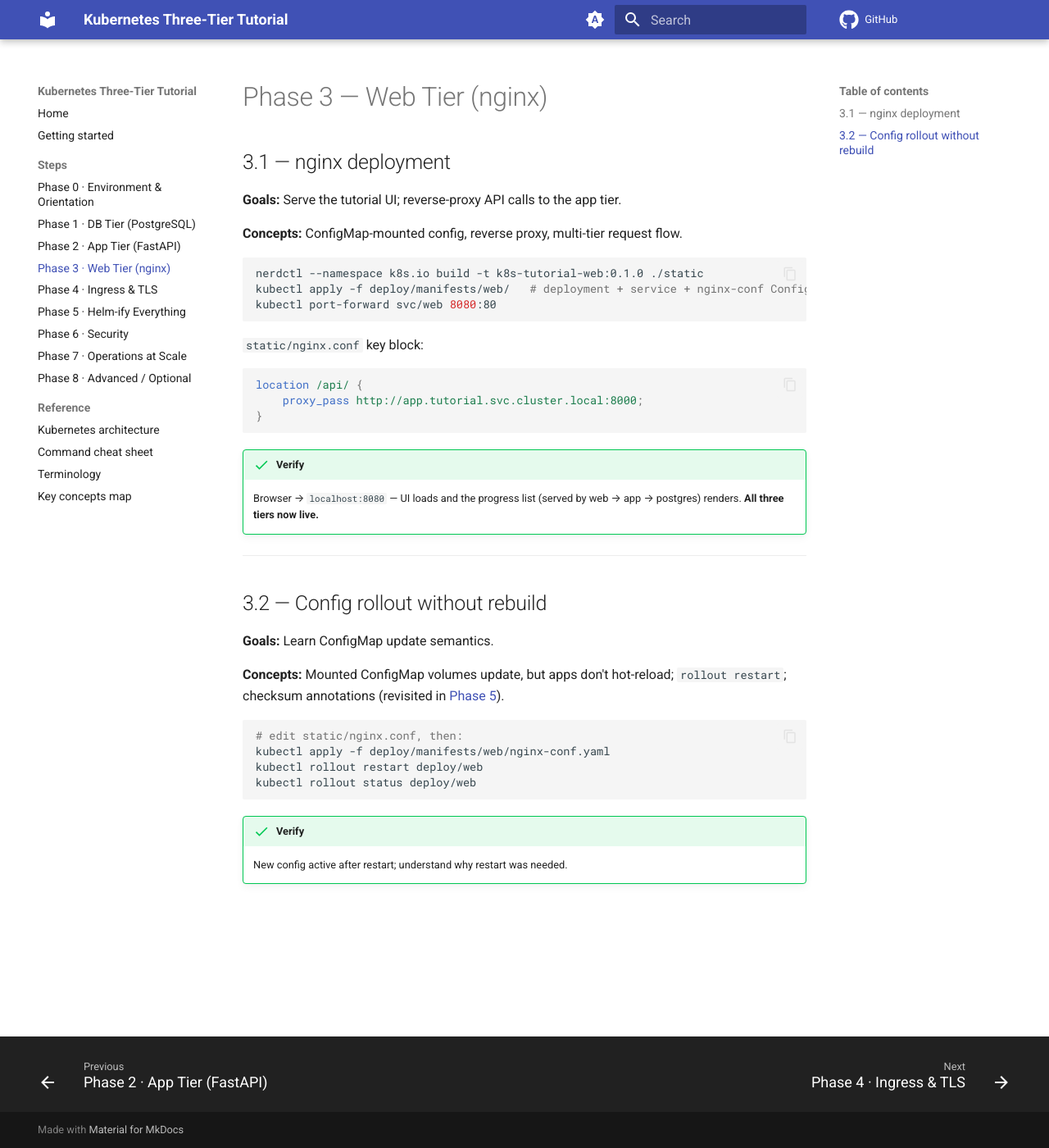
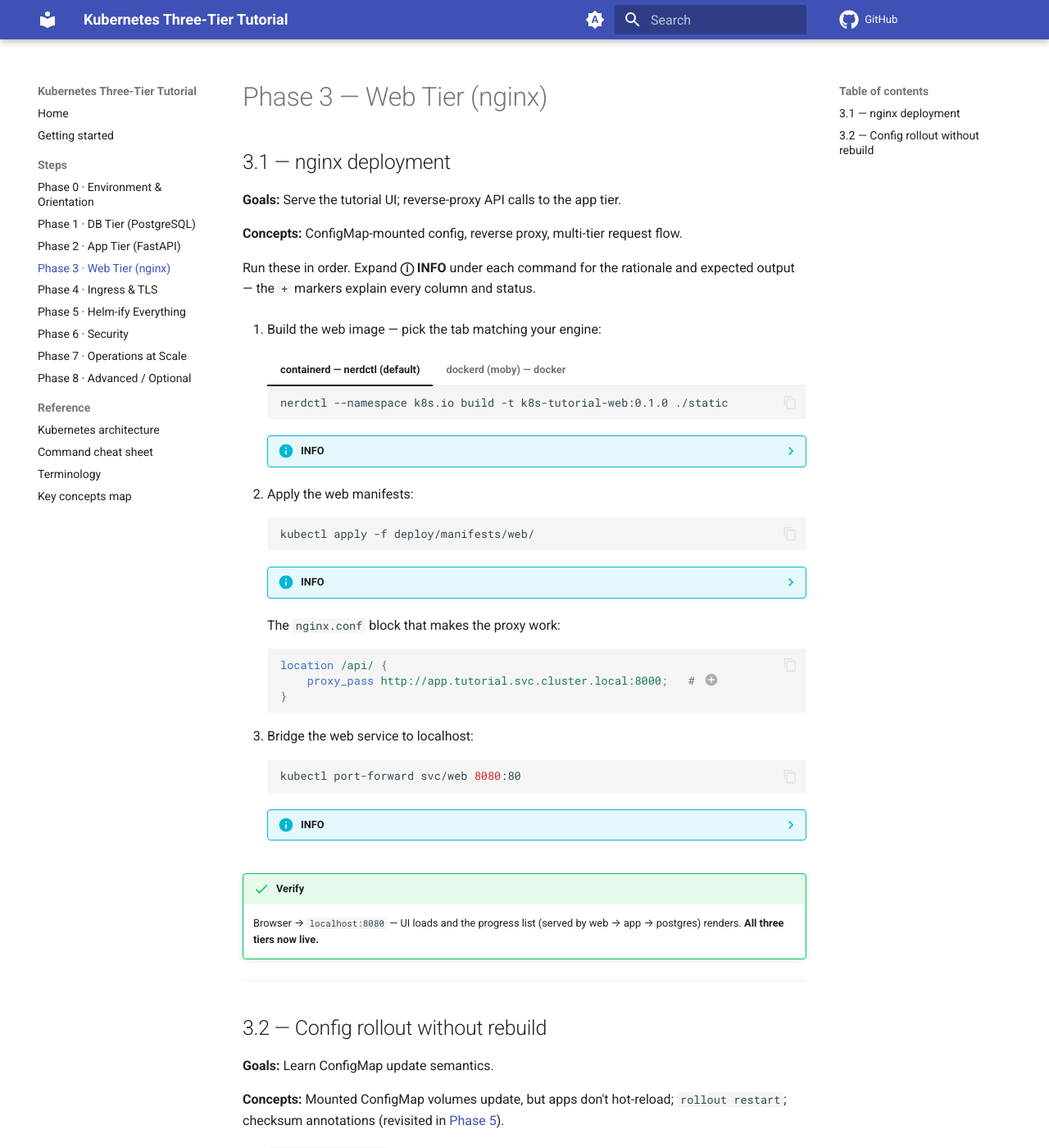
Before and after one commit to francoisharmse/k8s-tutorial, an MkDocs documentation site: the page built from docs/steps/phase-3.md, in a window 1280 px wide and 1400 px high. Shown: the whole window at 82% size. Built offline with MkDocs 1.6.1 and Material for MkDocs 9.7.7, drawn with Linux system fonts in a browser that asks for light colours; comment, search, counter and statistics services are not loaded; some of the changed text lies outside the part shown.

Commit message:
Added collapsible INFO admonitions to Phase 3 steps with Why/Expected output sections for image build (containerd/dockerd tabs), manifest apply with ConfigMap/Deployment/Service creation, port-forward bridge, and ConfigMap update workflow showing apply→rollout restart→status pattern with inline explanations for nginx.conf mounting, lazy sync behavior, and rolling pod recreation

````diff
--- a/docs/steps/phase-3.md
+++ b/docs/steps/phase-3.md
@@ -6,19 +6,96 @@
 
 **Concepts:** ConfigMap-mounted config, reverse proxy, multi-tier request flow.
 
-```bash
-nerdctl --namespace k8s.io build -t k8s-tutorial-web:0.1.0 ./static
-kubectl apply -f deploy/manifests/web/   # deployment + service + nginx-conf ConfigMap
-kubectl port-forward svc/web 8080:80
-```
+Run these in order. Expand **ⓘ INFO** under each command for the rationale and
+expected output — the `+` markers explain every column and status.
 
-`static/nginx.conf` key block:
+1.  Build the web image — pick the tab matching your engine:
 
-```nginx
-location /api/ {
-    proxy_pass http://app.tutorial.svc.cluster.local:8000;
-}
-```
+    === "containerd — nerdctl (default)"
+
+        ```bash
+        nerdctl --namespace k8s.io build -t k8s-tutorial-web:0.1.0 ./static
+        ```
+
+    === "dockerd (moby) — docker"
+
+        ```bash
+        docker build -t k8s-tutorial-web:0.1.0 ./static
+        ```
+
+    ??? info "INFO"
+
+        ??? question "Why?"
+
+            same runtime-namespaces story as step 2.2 — containerd builds
+            must land in the `k8s.io` namespace for k3s to see them;
+            dockerd shares its store directly. The `static/` dir carries
+            `nginx.conf`, a Dockerfile, and the UI assets baked into the
+            image.
+
+        ??? info "Expected output"
+
+            Same Buildkit progress as 2.2 — `FINISHED` plus an
+            `unpackaging`/`writing image` line confirms the image landed.
+
+2.  Apply the web manifests:
+
+    ```bash
+    kubectl apply -f deploy/manifests/web/
+    ```
+
+    ??? info "INFO"
+
+        ??? question "Why?"
+
+            one `apply` creates all three web objects: the Deployment (nginx
+            pods), the ClusterIP Service (`web`, port 80), and a ConfigMap
+            mounting `nginx.conf` — config lives outside the image so it can
+            change without a rebuild (that's step 3.2's whole lesson).
+
+        ??? info "Expected output"
+
+            ```bash
+            configmap/nginx-conf created
+            deployment.apps/web created             # (1)!
+            service/web created
+            ```
+
+            1.  Three kinds again — ConfigMap, Deployment, Service.
+
+    The `nginx.conf` block that makes the proxy work:
+
+    ```nginx
+    location /api/ {
+        proxy_pass http://app.tutorial.svc.cluster.local:8000;   # (1)
+    }
+    ```
+
+    1.  `/api/*` requests are forwarded to the app Service by its DNS name —
+        the full FQDN form from step 1.4, since `web` and `app` share the
+        `tutorial` namespace.
+
+3.  Bridge the web service to localhost:
+
+    ```bash
+    kubectl port-forward svc/web 8080:80
+    ```
+
+    ??? info "INFO"
+
+        ??? question "Why?"
+
+            the last hop for local browsing — `localhost:8080` → Service
+            `web:80` → nginx pod. (Ingress replaces this in Phase 4.)
+
+        ??? info "Expected output"
+
+            ```bash
+            Forwarding from 127.0.0.1:8080 -> 80      # (1)!
+            ```
+
+            1.  Keep this process running while you browse — Ctrl+C when
+                done, or run it with `&` to background it.
 
 !!! success "Verify"
     Browser → `localhost:8080` — UI loads and the progress list (served by
@@ -34,12 +111,70 @@
 `rollout restart`; checksum annotations (revisited in
 [Phase 5](phase-5.md)).
 
-```bash
-# edit static/nginx.conf, then:
-kubectl apply -f deploy/manifests/web/nginx-conf.yaml
-kubectl rollout restart deploy/web
-kubectl rollout status deploy/web
-```
+Edit `static/nginx.conf` first (change something visible, e.g. a header or
+rate limit), then:
+
+1.  Push the new ConfigMap:
+
+    ```bash
+    kubectl apply -f deploy/manifests/web/nginx-conf.yaml
+    ```
+
+    ??? info "INFO"
+
+        ??? question "Why?"
+
+            the ConfigMap manifest is generated from `static/nginx.conf` —
+            `apply` updates the stored object in place. The kubelet syncs
+            mounted ConfigMap volumes on a delay… but nginx never re-reads
+            the file on its own.
+
+        ??? info "Expected output"
+
+            ```bash
+            configmap/nginx-conf configured         # (1)!
+            ```
+
+            1.  `configured` = updated in place — yet the running pods still
+                serve the *old* config.
+
+2.  Restart the web pods to pick it up:
+
+    ```bash
+    kubectl rollout restart deploy/web
+    ```
+
+    ??? info "INFO"
+
+        ??? question "Why?"
+
+            mounted ConfigMaps refresh lazily and nginx doesn't watch the
+            file — restart recreates pods which mount the *new* ConfigMap.
+            (In Phase 5 this manual step is automated with a checksum
+            annotation that forces a rollout whenever the config changes.)
+
+        ??? info "Expected output"
+
+            ```bash
+            deployment.apps/web restarted           # (1)!
+            ```
+
+            1.  New pod(s) come up on the updated ConfigMap; old ones
+                terminate (rolling, no downtime with 2+ replicas).
+
+3.  Confirm the rollout completed:
+
+    ```bash
+    kubectl rollout status deploy/web
+    ```
+
+    ??? info "INFO"
+
+        ??? info "Expected output"
+
+            ```bash
+            deployment "web" successfully rolled out
+            ```
 
 !!! success "Verify"
     New config active after restart; understand why restart was needed.
````
